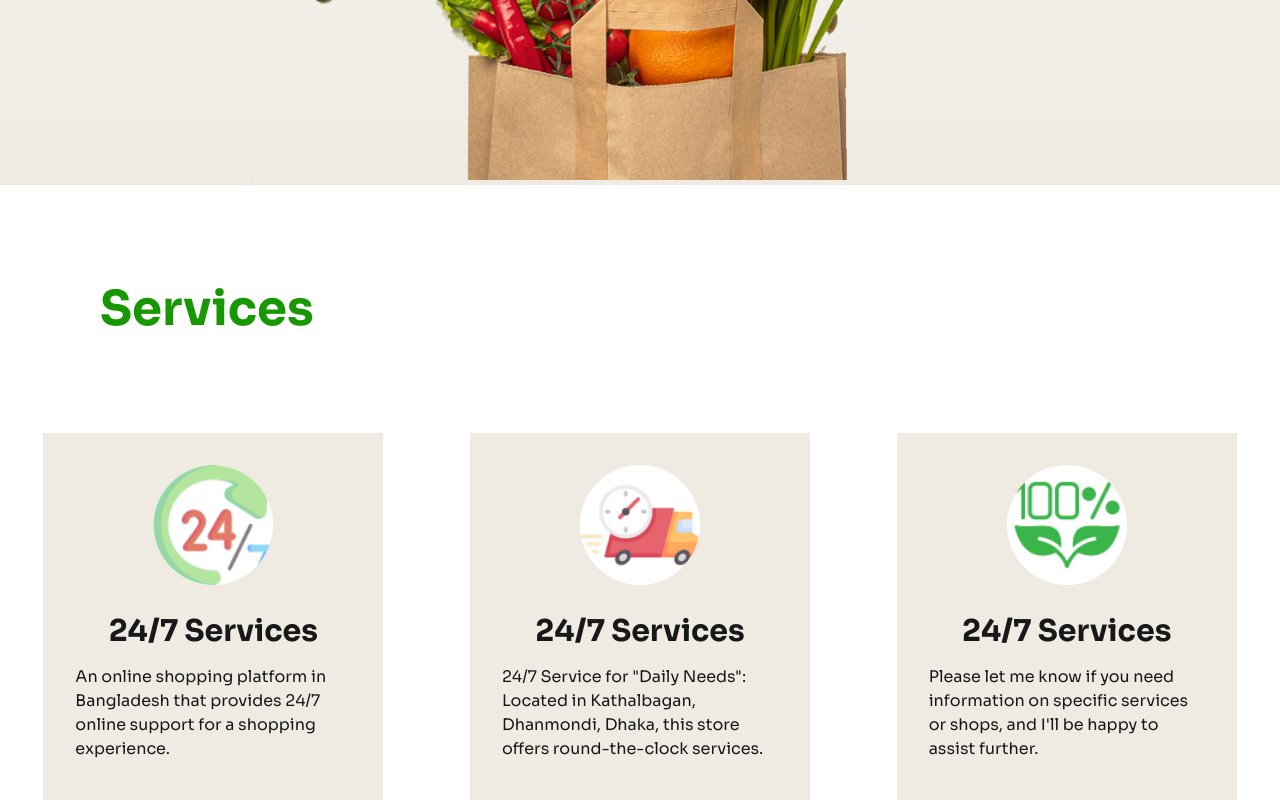
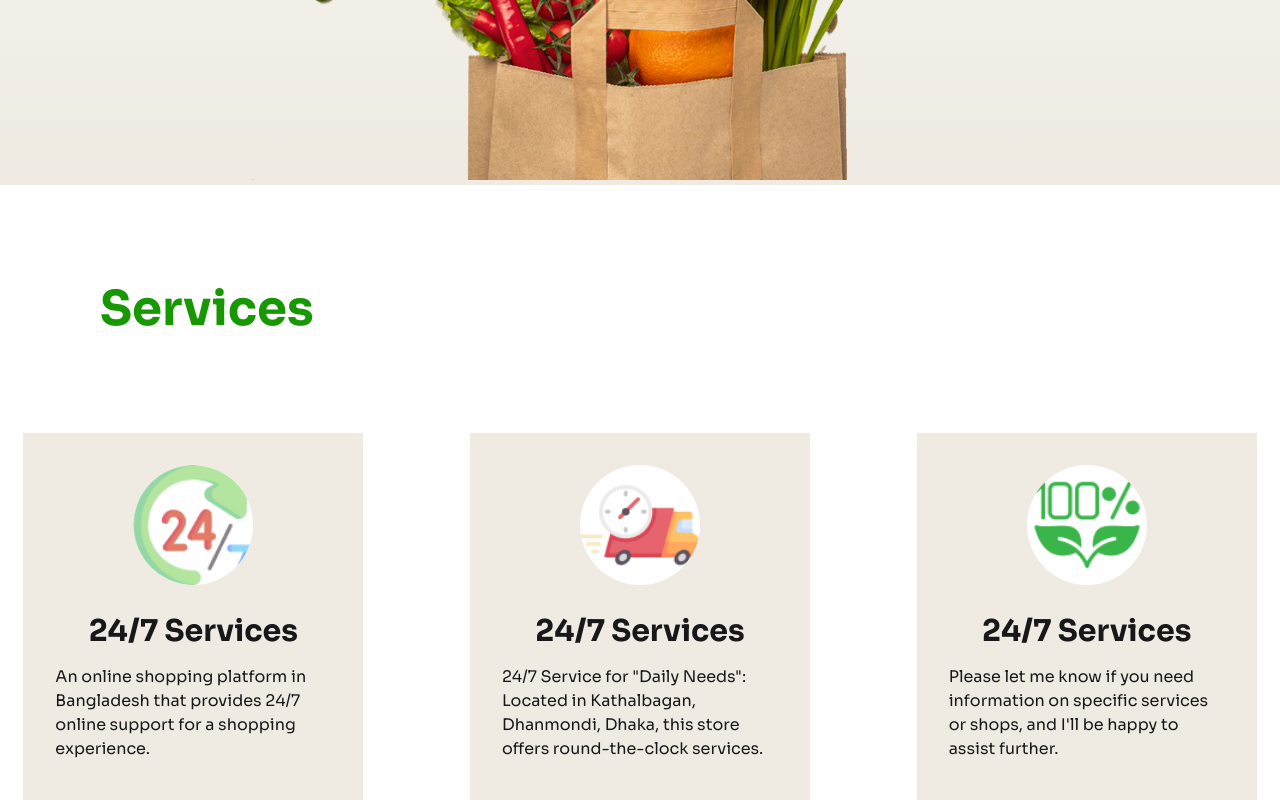
Before and after one commit to rifatabc/assignment-003, a plain HTML site: page index.html in a window 1280 px wide. Shown: the part 765-1565 px from the top of the page. Drawn offline with nearby package versions, Linux system fonts and the light colour scheme.

Commit message:
added file

```diff
--- a/index.html
+++ b/index.html
@@ -70,7 +70,7 @@
         <h1 class="text-5xl font-bold text-[#179800] p-25">
             Services
         </h1>
-        <div class="grid grid-cols-1 md:grid-cols-2 lg:grid-cols-3 justify-items-center ">
+        <div class="grid grid-cols-1 md:grid-cols-2 lg:grid-cols-3 justify-items-center gap-5 md:gap-15 ">
             <div class="w-[340px] h-[367px] bg-[#EFEBE3] justify-items-center p-8 ">
                 <div class="avatar">
                     <div class="w-30 rounded-full bg-white">
```
